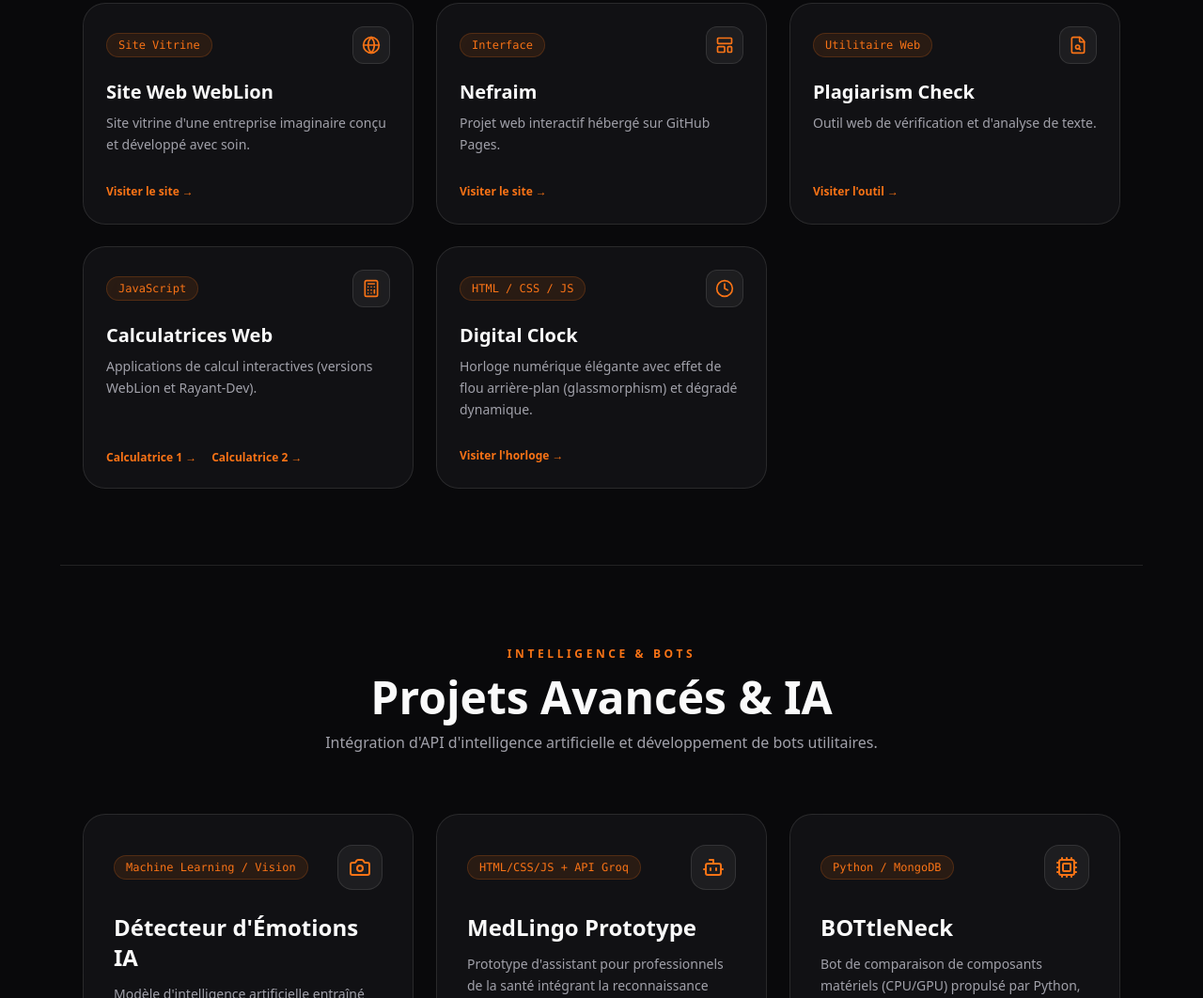
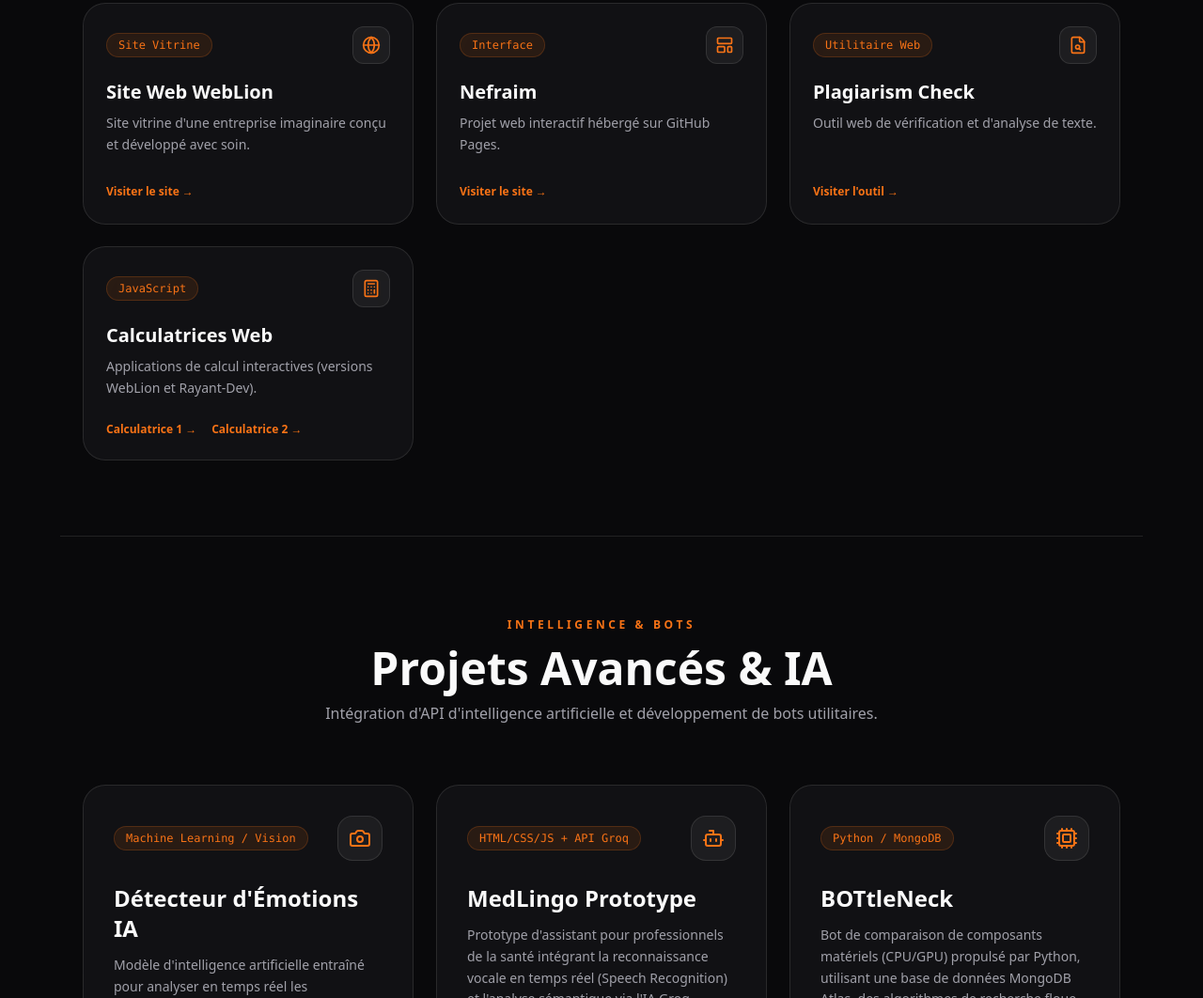
Before and after one commit to RayanT-dev/portfolio, a plain HTML site: page index.html in a window 1280 px wide. Shown: the part 1668-2730 px from the top of the page at 94% size. Drawn offline with nearby package versions, Linux system fonts and the light colour scheme.

Commit message:
Update index.html

```diff
--- a/index.html
+++ b/index.html
@@ -413,26 +413,7 @@
                 </div>
             </div>
 
-            <!-- Horloge Numérique -->
-            <div class="interactive-card group rounded-3xl border border-white/10 bg-card/60 p-6 backdrop-blur-xl hover:border-primary/50 hover:-translate-y-2 hover:shadow-2xl hover:shadow-primary/20 transition-all duration-300 flex flex-col justify-between">
-                <div>
-                    <div class="flex items-center justify-between mb-4">
-                        <span class="text-xs font-mono px-3 py-1 rounded-full bg-primary/10 text-primary border border-primary/20">HTML / CSS / JS</span>
-                        <div class="icon-box w-10 h-10 rounded-xl bg-white/5 border border-white/10 flex items-center justify-center text-primary">
-                            <i data-lucide="clock" class="w-5 h-5"></i>
-                        </div>
-                    </div>
-                    <h3 class="text-xl font-bold mt-4 group-hover:text-orange-400 transition-colors">Digital Clock</h3>
-                    <p class="mt-2 text-muted-foreground text-sm leading-relaxed">
-                        Horloge numérique élégante avec effet de flou arrière-plan (glassmorphism) et dégradé dynamique.
-                    </p>
-                </div>
-                <div class="mt-6">
-                    <a href="https://rayant-dev.github.io/clock/" target="_blank" class="inline-flex items-center gap-2 text-xs font-bold text-orange-500 hover:text-orange-400 transition-colors">
-                        Visiter l'horloge →
-                    </a>
-                </div>
-            </div>
+
         </div>
     </section>
 
```
